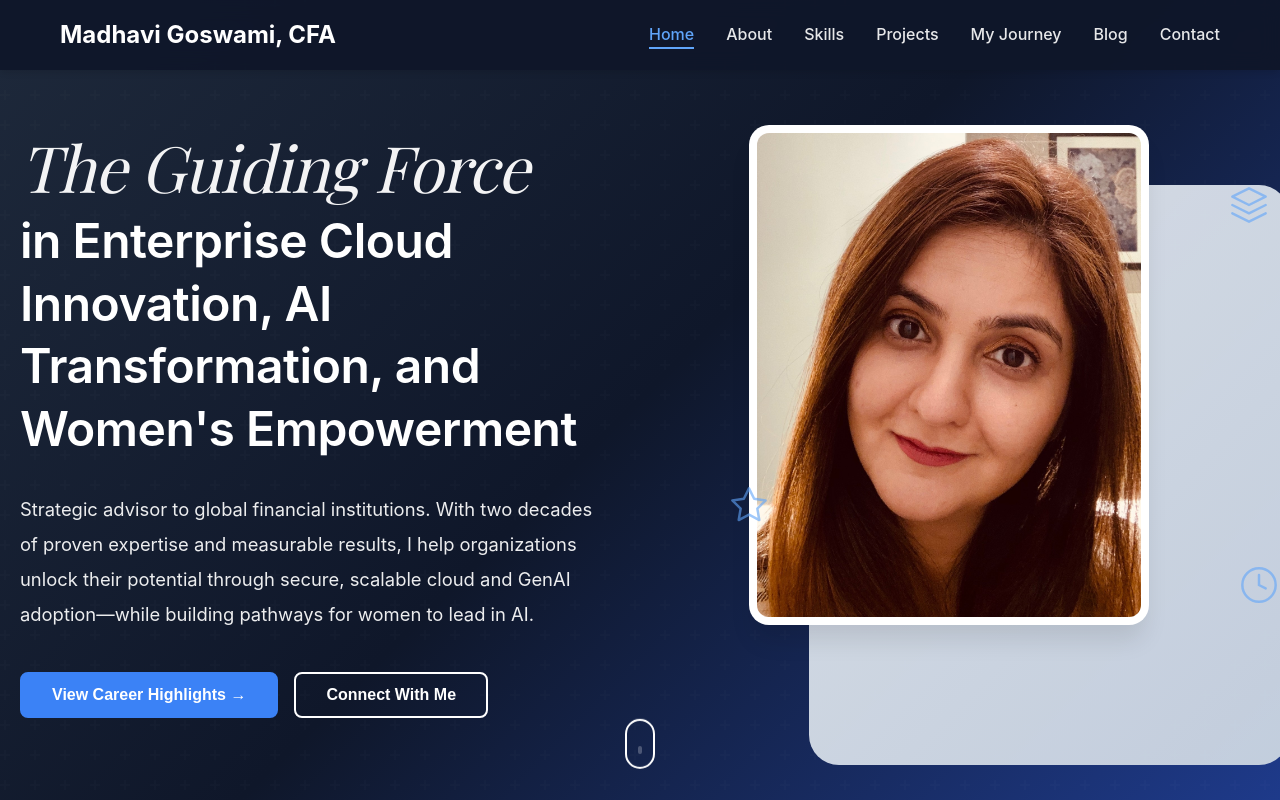
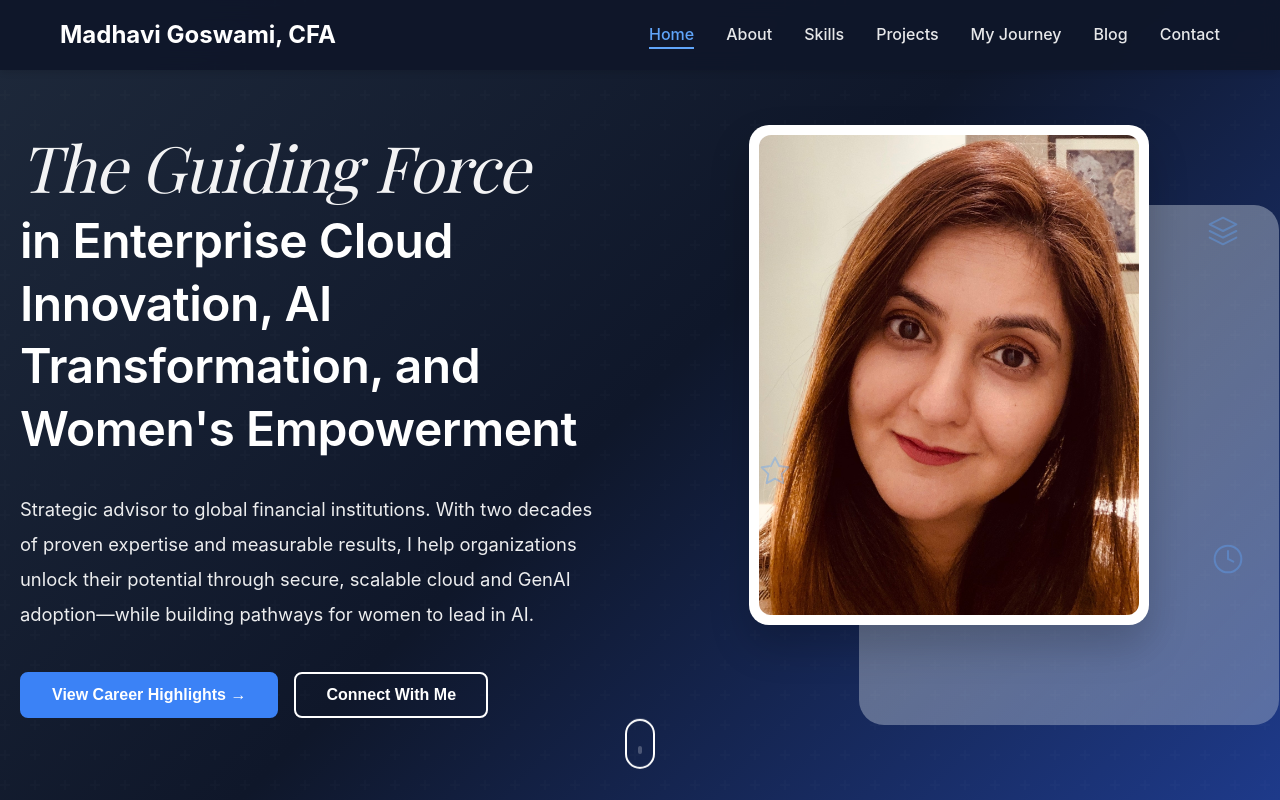
Before and after one commit to madhavipgoswami/madwebsite, a React (Vite) app: page / in a window 1280 px wide. Shown: the top 800 px of the page. Built offline with nearby package versions, Linux system fonts and the light colour scheme; no server answers; a web font is replaced by a local one.

Commit message:
Refine photo background and decorative icons: make more subtle and better positioned

```diff
--- a/src/index.css
+++ b/src/index.css
@@ -297,14 +297,14 @@ body {
 
 .hero-avatar-bg {
   position: absolute;
-  top: 60px;
-  right: -40px;
-  width: 480px;
-  height: 580px;
-  background: linear-gradient(135deg, #e2e8f0 0%, #cbd5e1 100%);
-  border-radius: 30px;
+  top: 80px;
+  right: -30px;
+  width: 420px;
+  height: 520px;
+  background: linear-gradient(135deg, rgba(226, 232, 240, 0.6) 0%, rgba(203, 213, 225, 0.5) 100%);
+  border-radius: 25px;
   z-index: 0;
-  opacity: 0.95;
+  opacity: 0.7;
 }
 
 .hero-avatar {
@@ -317,10 +317,10 @@ body {
   justify-content: center;
   border: none;
   overflow: hidden;
-  box-shadow: var(--shadow-xl);
+  box-shadow: 0 20px 40px rgba(0, 0, 0, 0.2);
   position: relative;
   z-index: 1;
-  padding: 8px;
+  padding: 10px;
 }
 
 .hero-avatar img {
@@ -342,39 +342,39 @@ body {
 
 .decorative-icon {
   position: absolute;
-  width: 40px;
-  height: 40px;
+  width: 32px;
+  height: 32px;
   color: var(--accent-color);
-  opacity: 0.6;
-  animation: float 3s ease-in-out infinite;
+  opacity: 0.4;
+  animation: float 4s ease-in-out infinite;
 }
 
 .decorative-icon-1 {
-  top: 10%;
-  right: -20px;
+  top: 15%;
+  right: 10px;
   animation-delay: 0s;
 }
 
 .decorative-icon-2 {
-  bottom: 20%;
-  right: -30px;
-  animation-delay: 1s;
+  bottom: 25%;
+  right: 5px;
+  animation-delay: 1.5s;
 }
 
 .decorative-icon-3 {
-  top: 60%;
-  left: -20px;
-  animation-delay: 2s;
+  top: 55%;
+  left: 10px;
+  animation-delay: 3s;
 }
 
 @keyframes float {
   0%, 100% {
     transform: translateY(0px) rotate(0deg);
+    opacity: 0.4;
+  }
+  50% {
+    transform: translateY(-10px) rotate(3deg);
     opacity: 0.6;
-  }
-  50% {
-    transform: translateY(-15px) rotate(5deg);
-    opacity: 0.8;
   }
 }
 
```
